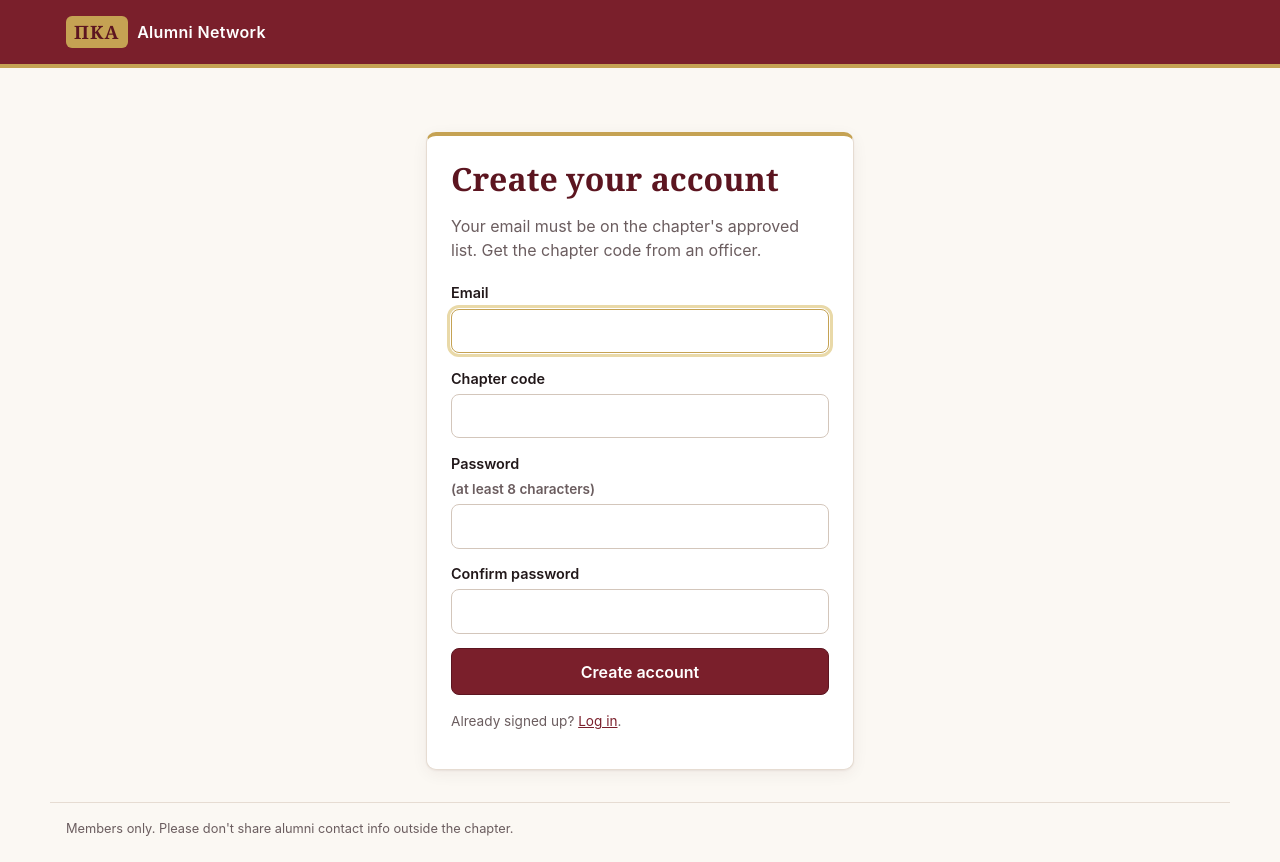
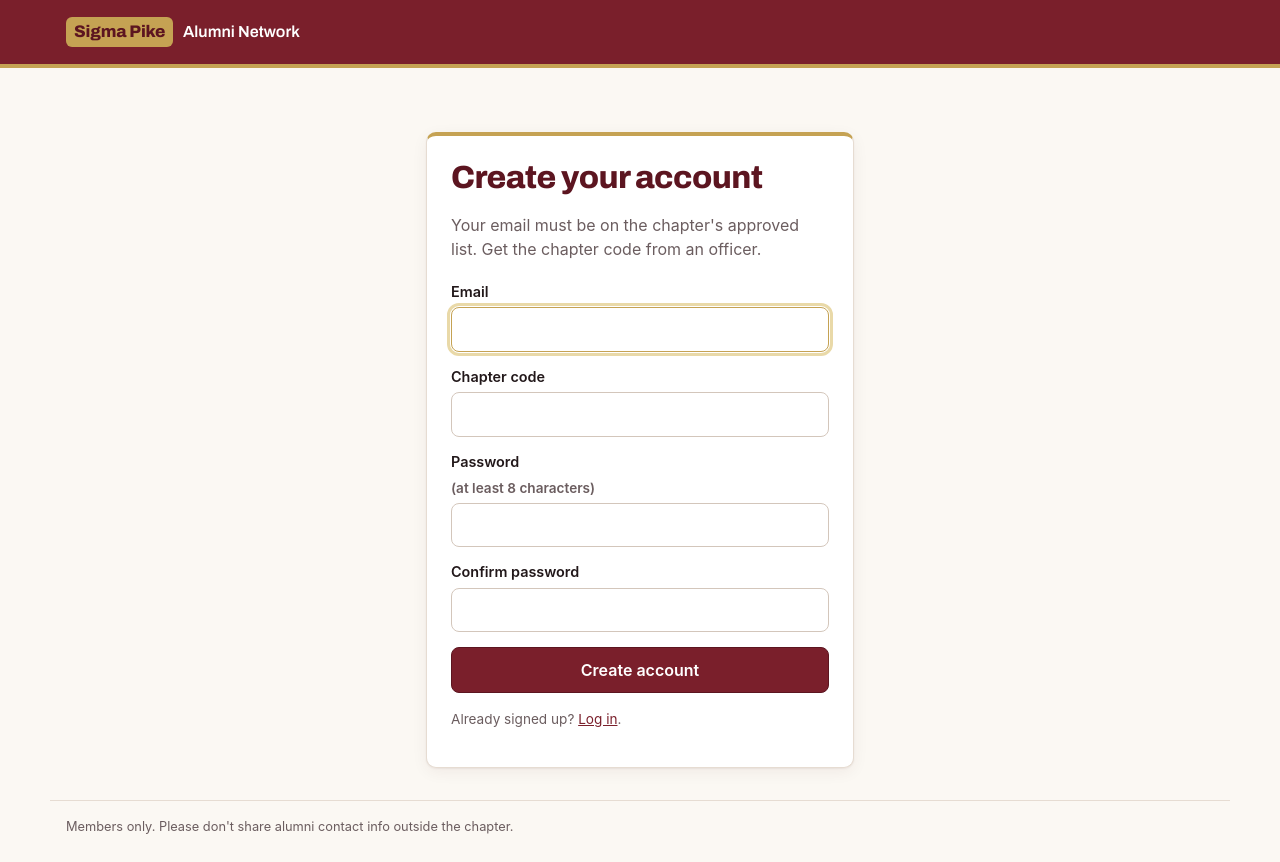
Before and after one commit to davistrimble/pike--alumni--database, a Flask app: page /signup in a window 1280 px wide. After the commit the page ends 834 px from the top, so only its background shows below. Run offline with Flask 3, Linux system fonts and the light colour scheme.

Commit message:
Switch headings to Archivo and rename header mark to Sigma Pike
Co-Authored-By: Claude Opus 5.5 <noreply@anthropic.com>

```diff
--- a/static/style.css
+++ b/static/style.css
@@ -15,6 +15,7 @@
     --ok-tint: #e7f2e8;
     --danger: #a12a2a;
     --radius: 10px;
+    --font-heading: "Archivo", -apple-system, BlinkMacSystemFont, "Segoe UI", sans-serif;
     --shadow: 0 1px 2px rgba(60, 20, 25, 0.06), 0 4px 16px rgba(60, 20, 25, 0.06);
     font-family: -apple-system, BlinkMacSystemFont, "Segoe UI", Roboto, "Helvetica Neue", Arial, sans-serif;
     color: var(--ink);
@@ -36,12 +37,12 @@ a { color: var(--garnet); }
 a:hover { color: var(--garnet-dark); }
 
 h1, h2 {
-    font-family: Georgia, "Times New Roman", serif;
+    font-family: var(--font-heading);
     color: var(--garnet-dark);
-    line-height: 1.2;
+    line-height: 1.15;
 }
-h1 { font-size: 2rem; margin: 0 0 0.25rem; }
-h2 { font-size: 1.25rem; margin: 2rem 0 0.75rem; }
+h1 { font-size: 2rem; font-weight: 800; letter-spacing: -0.02em; margin: 0 0 0.25rem; }
+h2 { font-size: 1.25rem; font-weight: 700; letter-spacing: -0.01em; margin: 2rem 0 0.75rem; }
 
 .wrap { width: 100%; max-width: 1180px; margin: 0 auto; padding: 0 16px; }
 .narrow { max-width: 460px; }
@@ -72,16 +73,16 @@ h2 { font-size: 1.25rem; margin: 2rem 0 0.75rem; }
 }
 .brand:hover { color: #fff; }
 .brand-mark {
-    font-family: Georgia, serif;
-    font-weight: 700;
-    font-size: 1.15rem;
-    letter-spacing: 0.06em;
+    font-family: var(--font-heading);
+    font-weight: 800;
+    font-size: 1.05rem;
+    letter-spacing: -0.01em;
     color: var(--garnet-dark);
     background: var(--gold);
     border-radius: 6px;
     padding: 0.15rem 0.5rem;
 }
-.brand-text { font-weight: 600; letter-spacing: 0.02em; }
+.brand-text { font-family: var(--font-heading); font-weight: 600; }
 .nav { display: flex; align-items: center; gap: 1.25rem; }
 .nav a, .link-button {
     color: var(--gold-light);
--- a/templates/base.html
+++ b/templates/base.html
@@ -5,13 +5,16 @@
     <meta name="viewport" content="width=device-width, initial-scale=1">
     <meta name="csrf-token" content="{{ csrf_token() }}">
     <title>{% block title %}Pike Alumni{% endblock %} · Pike Alumni Network</title>
+    <link rel="preconnect" href="https://fonts.googleapis.com">
+    <link rel="preconnect" href="https://fonts.gstatic.com" crossorigin>
+    <link rel="stylesheet" href="https://fonts.googleapis.com/css2?family=Archivo:wght@600;700;800&display=swap">
     <link rel="stylesheet" href="{{ url_for('static', filename='style.css') }}">
 </head>
 <body>
     <header class="site-header">
         <div class="wrap header-row">
             <a class="brand" href="{{ url_for('home') }}">
-                <span class="brand-mark">ΠΚΑ</span>
+                <span class="brand-mark">Sigma Pike</span>
                 <span class="brand-text">Alumni Network</span>
             </a>
             {% if g.member %}
```
